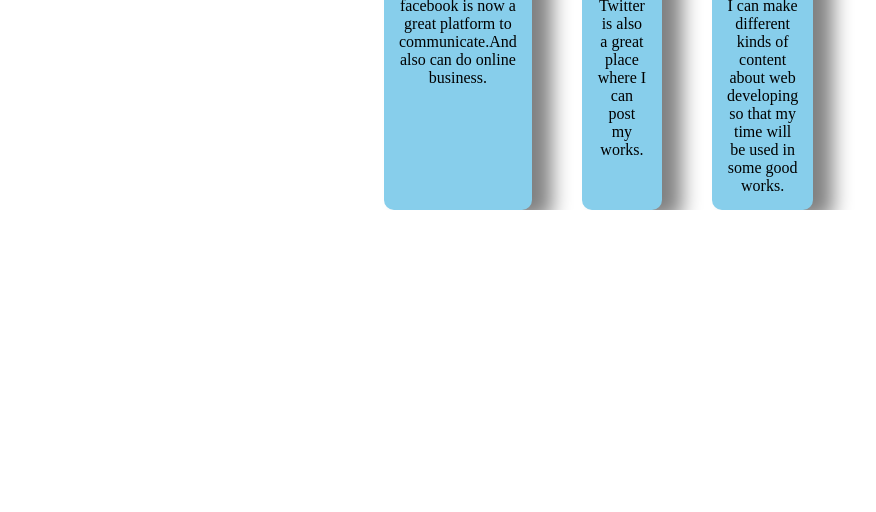
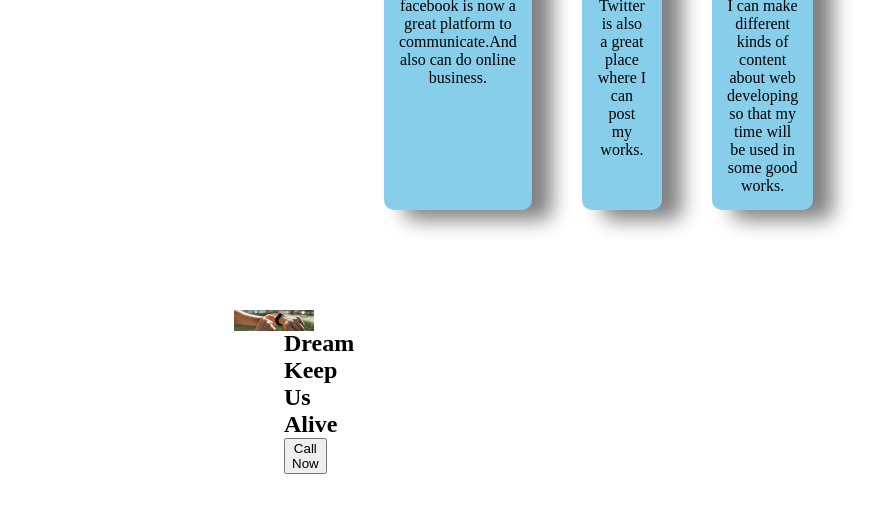
Before and after one commit to NAYEEM332/new-year, a plain HTML site: page index.html in a window 1280 px wide. Shown: the part 1995-2507 px from the top of the page, without its empty margins (366-1242 px from the left). Before the commit the page ends 2205 px from the top, so only its background shows below. Drawn offline with Linux system fonts and the light colour scheme.

Commit message:
last one

```diff
--- a/index.html
+++ b/index.html
@@ -52,6 +52,12 @@
                     <p class="third-des">I can make different kinds of content about web developing so that my time will be used in some good works.</p>
                 </div>
         </section>
+        <section class="gradient">
+            <div class="second-head">
+                <h2>Dream Keep Us Alive</h2>
+                <button class="button">Call Now</button>
+            </div>
+        </section>
     </main>
     <footer>
 
--- a/styles/styles.css
+++ b/styles/styles.css
@@ -79,3 +79,16 @@
 .third-title{
     font-weight: 800;
 }
+/* gradient section*/
+.gradient{
+    background-image:url('/images/watch.png');
+    background-size: contain;
+    background-repeat: no-repeat;
+    height: 200px;
+    margin: 0px 600px;
+    margin-top: 100px;
+    margin-bottom: 100px;
+}
+.second-head{
+    padding: 20px 50px;
+}
```
